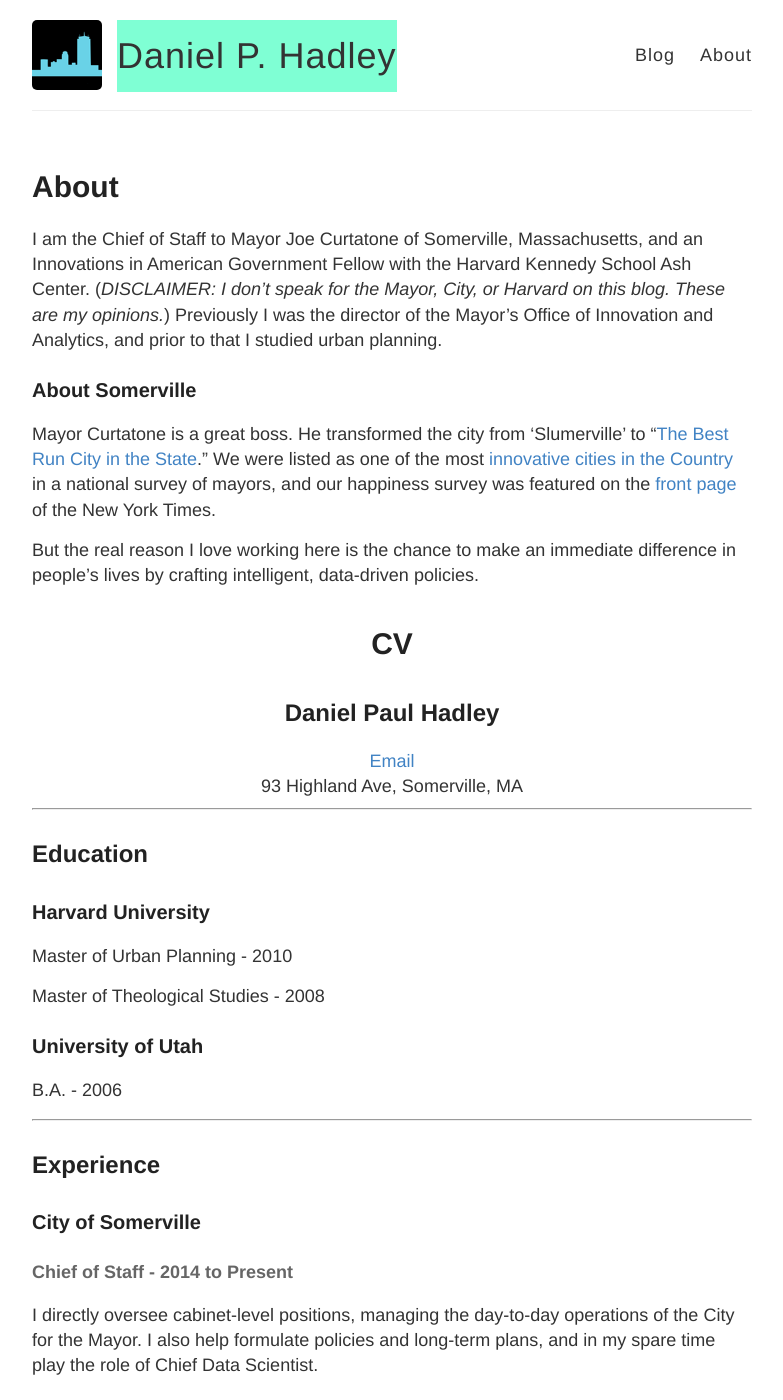
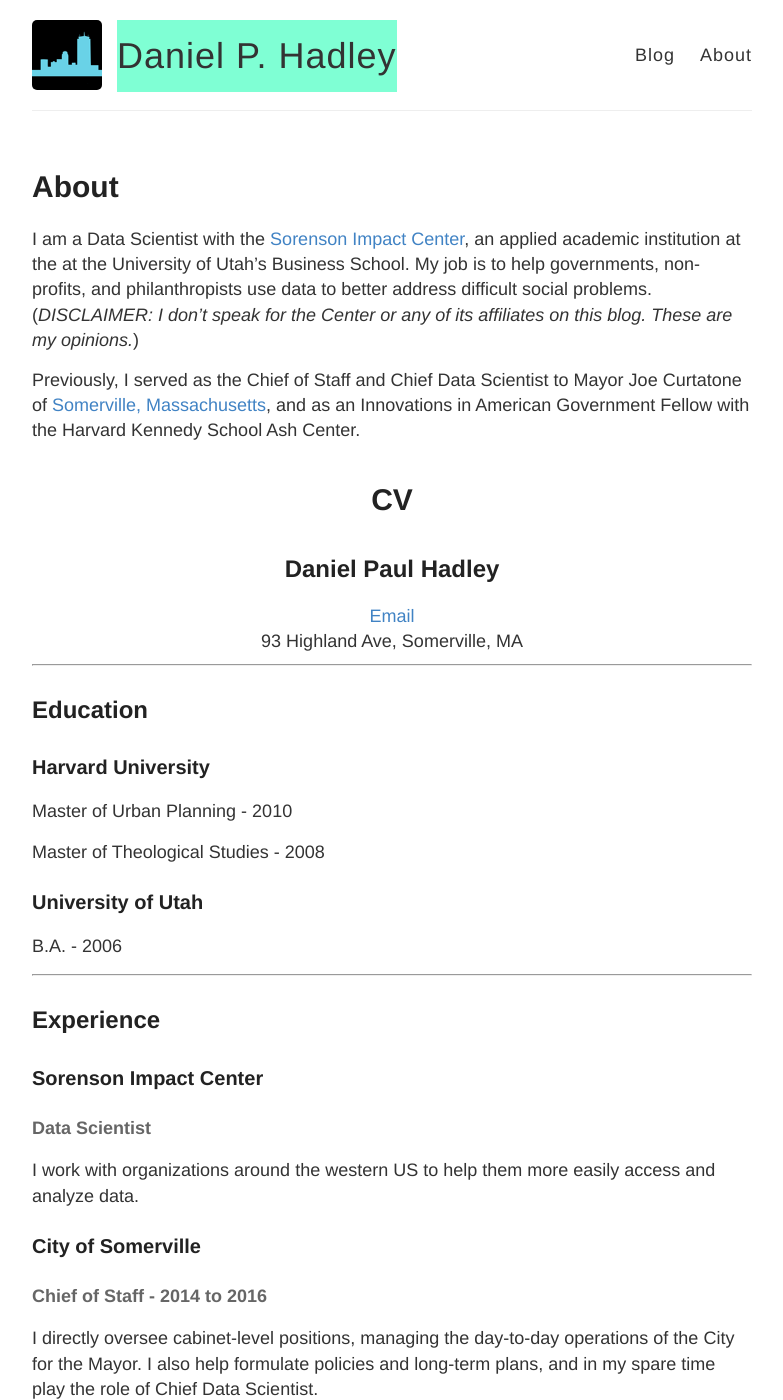
Before and after one commit to DanielHadley/DanielHadley.github.io, a Jekyll site: the page built from about.md, in a window 1280 px wide and 1400 px high. Shown: the whole window, without its empty margins (248-1031 px from the left). Built offline with Jekyll 4.4.1, drawn with Linux system fonts in a browser that asks for light colours; some of the changed text lies outside the part shown.

```diff
--- a/about.md
+++ b/about.md
@@ -4,13 +4,9 @@
 permalink: /about/
 ---
 
-I am the Chief of Staff to Mayor Joe Curtatone of Somerville, Massachusetts, and an Innovations in American Government Fellow with the Harvard Kennedy School Ash Center. (*DISCLAIMER: I don't speak for the Mayor, City, or Harvard on this blog. These are my opinions.*) Previously I was the director of the Mayor's Office of Innovation and Analytics, and prior to that I studied urban planning.
+I am a Data Scientist with the [Sorenson Impact Center](http://eccles.utah.edu/sorenson-impact-center/), an applied academic institution at the at the University of Utah’s Business School. My job is to help governments, non-profits, and philanthropists use data to better address difficult social problems. (*DISCLAIMER: I don't speak for the Center or any of its affiliates on this blog. These are my opinions.*)
 
-### About Somerville
-
-Mayor Curtatone is a great boss. He transformed the city from 'Slumerville' to "[The Best Run City in the State](http://www.boston.com/news/globe/magazine/articles/2006/05/14/the_model_city/)." We were listed as one of the most [innovative cities in the Country](http://www.washingtonpost.com/blogs/govbeat/wp/2014/10/07/the-most-influential-cities-in-the-country-according-to-mayors/) in a national survey of mayors, and our happiness survey was featured on the [front page](http://www.nytimes.com/2011/05/01/us/01happiness.html?pagewanted=all&_r=0) of the New York Times.
-
-But the real reason I love working here is the chance to make an immediate difference in people's lives by crafting intelligent, data-driven policies.
+Previously, I served as the Chief of Staff and Chief Data Scientist to Mayor Joe Curtatone of [Somerville, Massachusetts](http://www.boston.com/news/globe/magazine/articles/2006/05/14/the_model_city/), and as an Innovations in American Government Fellow with the Harvard Kennedy School Ash Center.
 
 
 <!--- ![_config.yml]({{ site.baseurl }}/images/2014_Bio/DanielHadley3.jpg) -->
@@ -42,9 +38,15 @@
 
 ## Experience
 
+### Sorenson Impact Center
+
+#### Data Scientist
+
+I work with organizations around the western US to help them more easily access and analyze data.
+
 ### City of Somerville
 
-#### Chief of Staff - 2014 to Present
+#### Chief of Staff - 2014 to 2016
 
 I directly oversee cabinet-level positions, managing the day-to-day operations of the City for the Mayor. I also help formulate policies and long-term plans, and in my spare time play the role of Chief Data Scientist.
 
@@ -111,6 +113,8 @@
 ****
 
 ## Selected Press
+
+["What the Mayor of Somerville Can Do With His Smartphone"](https://nextcity.org/daily/entry/mayor-somerville-smartphone-data-open-gov), Next City, July 13, 2016.
 
 ["Survey says: Happiness grows in Somerville"](https://www.bostonglobe.com/metro/regionals/north/2016/02/09/survey-says-happiness-grows-somerville/gRVG7rbqhNGFki8OcrSmLI/story.html), the Boston Globe, February 9, 2016.
 
```
